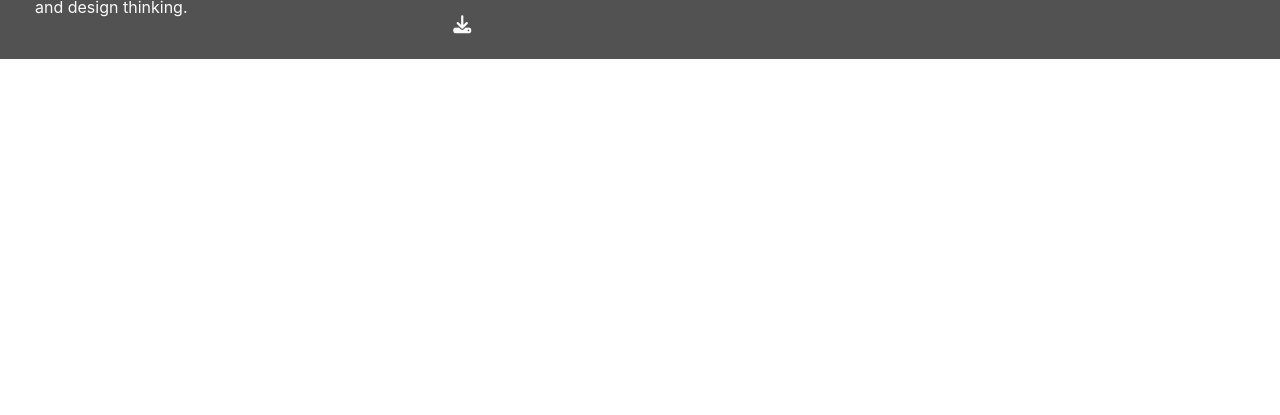
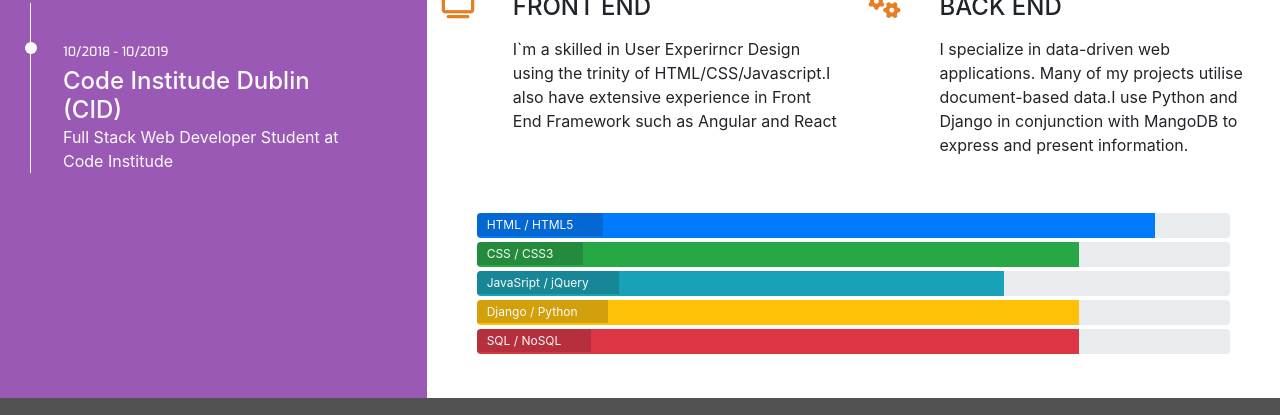
Before and after one commit to gerardambe/UCD-Resume, a plain HTML site: page resume.html in a window 1280 px wide. Shown: the part 474-889 px from the top of the page. Before the commit the page ends 800 px from the top, so only its background shows below. Drawn offline with nearby package versions, Linux system fonts and the light colour scheme.

Commit message:
Added resume.html content

```diff
--- a/assets/css/style.css
+++ b/assets/css/style.css
@@ -7,6 +7,14 @@
 }
 .bg-color-three-reasons{
     background-color: #fff;
+}
+
+.bg-color-work-history{
+    background-color: #9b59b6;
+}
+
+.bg-color-personal-info{
+    background-color: #f4f4f4;
 }
 .ui-menu-color-home{
     background-color: #e67e22;
@@ -47,7 +55,7 @@ h1,h2,h3,h4{
     padding: 0 30px 30px;
     float: none;
 }
-
+.history-heading,
 .section-heading{
     font-family: "Exo", sans-serif;
     font-weight: 300;
@@ -198,6 +206,99 @@ footer{
     color: #e67e22;
 }
 
-.three-reasons-heading{
+.three-reasons-heading {
     margin-bottom: 15px;
 }
+
+/* ------------------------Personal Info */
+.personal-info-item {
+    margin-bottom: 20px;
+    display: block;
+    clear: both;
+    }
+
+.personal-info-item .key,
+.personal-info-item .value {
+    padding-right: 8px;
+    display: inline-block;
+}
+
+.personal-info-item .key p,
+.personal-info-item .value p {
+     margin: 0;
+}
+
+.personal-info-item .key {
+    width: 30%;
+    margin-right: 21px;
+    padding-top: 2px;
+    vertical-align: top;
+}
+
+.personal-info-item .key p {
+    font-weight: 700;
+}
+.personal-info-item .value {
+    position: relative;
+    width: 60%
+}
+/* ------------------------Skills */
+.progress{
+   position: relative;
+   height: 25px;
+   margin-bottom: 4px;
+}
+
+.progress-type{
+    position: absolute;
+    left: 0px;
+    font-weight: 400px;
+    padding: 3px 30px 2px 10px;
+    color: #fafafa;
+    background-color: rgba(25, 25, 25, 0.2);
+}
+.progress-section{
+    margin: 40px 20px;
+}
+/* ------------------------Work-History */
+.history-heading{
+    color: #fafafa;
+    margin-bottom: 50px;
+}
+.timeline-item{
+    padding: 4em 2em 0em 2em;
+    position: relative;
+    color: #fafafa;
+    border-left: 1px solid;}
+
+.timeline-item p{
+    padding: 0;
+    margin: 0;
+}
+.timeline-item:before {
+    content: attr(data-dates);
+    position: absolute;
+    left: 2.5em;
+    top: 3em;
+    display: block;
+    font-family: "Exo", sans-serif;
+    font-weight: 500;
+    font-size: 0.8em;
+    padding: 0;
+    margin: 0;
+
+}
+.timeline-item:after {
+    width: 12px;
+    height: 12px;
+    display: block;
+    top: 2.4em;
+    position: absolute;
+    left: -6px;
+    border-radius: 12px;
+    content: '';
+    background: #fafafa;
+}
+.history-items{
+margin-bottom: 30px;
+}
--- a/resume.html
+++ b/resume.html
@@ -44,8 +44,113 @@
           </div>
     </header>
 
-    <section>
+<section class="container-fluid">
+    <div class="row">
 
+    <div  class="col-md-4 bg-color-work-history section-column">
+    <div class="row">
+    <div class="col-12">
+    <h3 class="history-heading uppercase">Work History</h3>
+    </div>
+    </div>
+    <div class="history-items">
+    <div class="timeline-item" data-dates="10/2018 - 10/2019" >
+    <h4>Code Institude Dublin (CID)</h4>
+    <p>Full Stack Web Developer Student at Code Institude</p>
+    </div>
+    </div>
+
+    </div>
+
+    <div class="col-md-8 bg-color-three-reasons">
+    <div class="row">
+    <div class="section">
+    <h3 class="section-heading uppercase">My Skills</h3>
+    </div>
+    </div>
+
+    <div class="row">
+    <div class="col-10 offset-1 offset-sm-0 col-sm-4 col-md-6">
+    <div class="row">
+    <div class="col-2">
+    <i class="three-reasons-icon fa fa-tv" aria-hidden="true"></i>
+    </div>
+    <div class="col-10">
+    <h4 class="three-reasons-heading uppercase">Front End</h4>
+    <p>
+       I`m a skilled in User Experirncr Design using the trinity of HTML/CSS/Javascript.I also have extensive experience in Front End Framework
+       such as Angular and React
+    </p>
+    </div>
+
+
+
+    </div>
+
+    </div>
+    <div class="col-10 offset-1 offset-sm-0 col-sm-4 col-md-6">
+    <div class="row">
+    <div class="col-2">
+    <i class="three-reasons-icon fa fa-gears" aria-hidden="true"></i>
+    </div>
+    <div class="col-10">
+    <h4 class="three-reasons-heading uppercase">Back End</h4>
+    <p>
+    I specialize in data-driven web applications. Many of my projects utilise
+    document-based data.I use Python and Django in conjunction with MangoDB
+    to express and present information.
+    </p>
+    </div>
+
+
+
+    </div>
+
+    </div>
+
+    </div>
+
+    <div class="row progress-section">
+    <div class="col">
+    <div class="progress">
+    <div class="progress-bar" role="progressbar" aria-valuemin="0" aria-valuemax="100" style="width:90%;">
+    <span class="sr-only">90% complete</span>
+    </div>
+    <span class="progress-type">HTML / HTML5</span>
+    </div>
+
+     <div class="progress">
+    <div class="progress-bar bg-success" role="progressbar" aria-valuemin="0" aria-valuemax="100" style="width:80%;">
+    <span class="sr-only">80% complete</span>
+    </div>
+    <span class="progress-type">CSS / CSS3</span>
+    </div>
+
+    <div class="progress">
+    <div class="progress-bar bg-info" role="progressbar" aria-valuemin="0" aria-valuemax="100" style="width:70%;">
+    <span class="sr-only">70% complete</span>
+    </div>
+    <span class="progress-type">JavaSript / jQuery</span>
+    </div>
+
+    <div class="progress">
+    <div class="progress-bar bg-warning" role="progressbar" aria-valuemin="0" aria-valuemax="100" style="width:80%;">
+    <span class="sr-only">80% complete</span>
+    </div>
+    <span class="progress-type">Django / Python</span>
+    </div>
+
+    <div class="progress">
+    <div class="progress-bar bg-danger" role="progressbar" aria-valuemin="0" aria-valuemax="100" style="width:80%;">
+    <span class="sr-only">80% complete</span>
+    </div>
+    <span class="progress-type">SQL / NoSQL</span>
+    </div>
+    </div>
+    </div>
+
+    </div>
+    </div>
     </section>
 
     <footer class="container-fluid">
```
Also changed, not shown: index.html (renamed from contact.html, +49 -2 lines).
